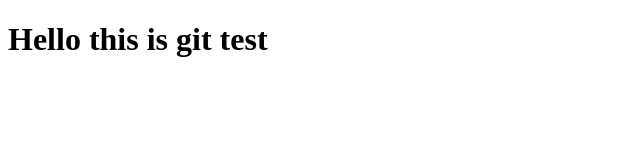
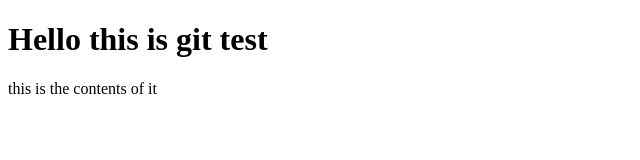
Before and after one commit to coder0221/course, a website: page index.html in a window 1280 px wide. Shown: the whole page, without its empty margins (0-640 px from the left). Drawn offline with Linux system fonts and the light colour scheme.

Commit message:
second commit

```diff
--- a/index.html
+++ b/index.html
@@ -7,6 +7,7 @@
 
 <body>
     <h1>Hello this is git test</h1>
+    <p>this is the contents of it</p>
 </body>
 
 </html>
```
Also changed, not shown: package.json (added, +24 -0 lines), 2 other files.
